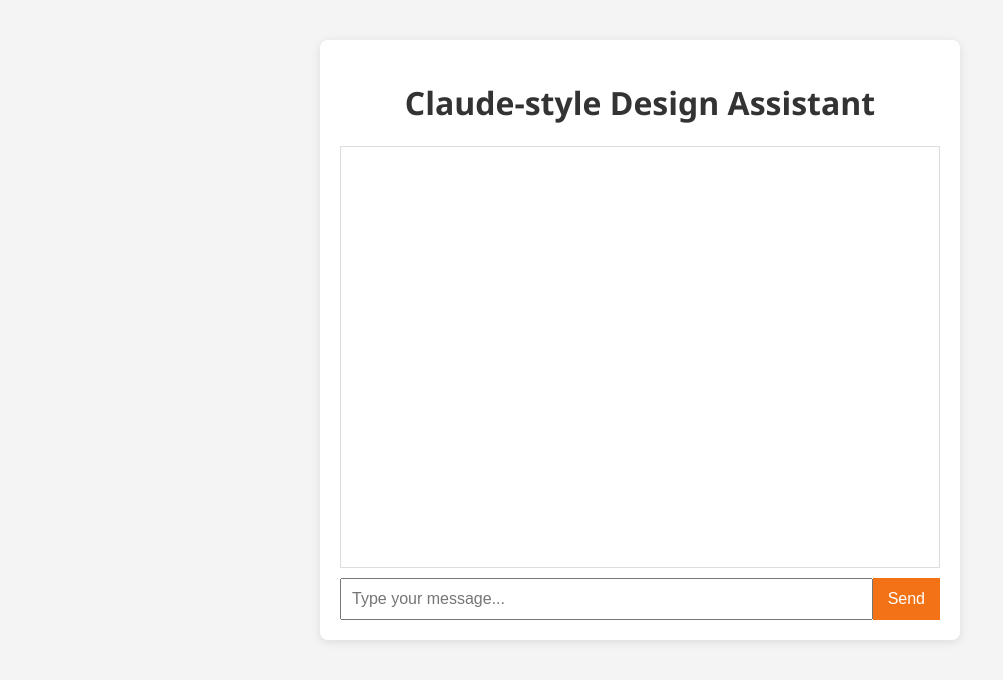
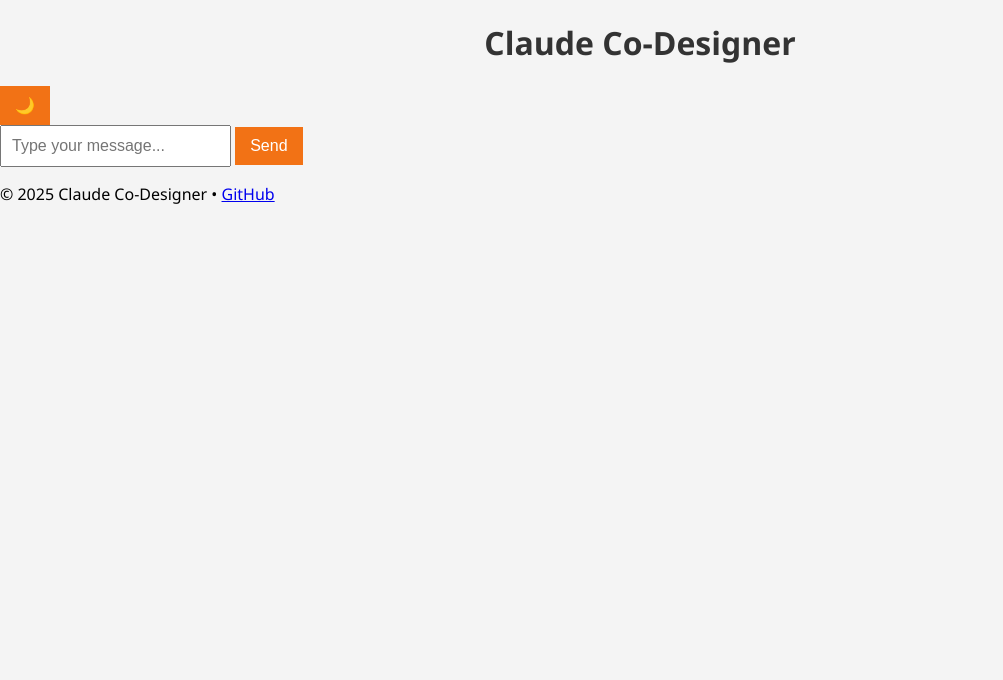
Before and after one commit to rahulchauhan33/claude-codesigner-frontend, a plain HTML site: page index.html in a window 1280 px wide. Shown: the whole page, without its empty margins (0-1003 px from the left). Drawn offline with Linux system fonts and the light colour scheme.

Commit message:
Update index.html

```diff
--- a/index.html
+++ b/index.html
@@ -2,21 +2,26 @@
 <html lang="en">
 <head>
   <meta charset="UTF-8" />
-  <meta name="viewport" content="width=device-width, initial-scale=1.0"/>
-  <title>Claude-style Design AI</title>
+  <meta name="viewport" content="width=device-width, initial-scale=1.0" />
+  <title>Claude Co-Designer</title>
   <link rel="stylesheet" href="style.css" />
 </head>
 <body>
-  <div class="container">
-    <h1>Claude-style Design Assistant</h1>
+  <div class="header">
+    <h1>Claude Co-Designer</h1>
+    <button id="theme-toggle">🌙</button>
+  </div>
 
-    <div id="chat-box" class="chat-box"></div>
+  <div id="chat-container"></div>
 
-    <div class="input-area">
-      <input type="text" id="user-input" placeholder="Type your message..." />
-      <button onclick="sendMessage()">Send</button>
-    </div>
+  <div class="input-container">
+    <input type="text" id="user-input" placeholder="Type your message..." />
+    <button id="send-button">Send</button>
   </div>
+
+  <footer>
+    <p>© 2025 Claude Co-Designer • <a href="https://github.com/rahulchauhan33/claude-codesigner-frontend" target="_blank">GitHub</a></p>
+  </footer>
 
   <script src="scripts.js"></script>
 </body>
```
